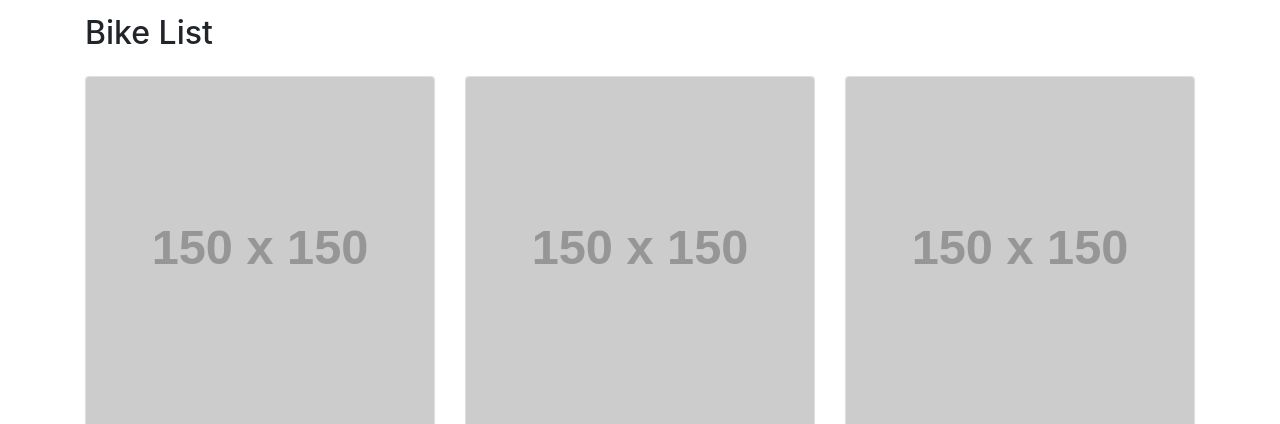
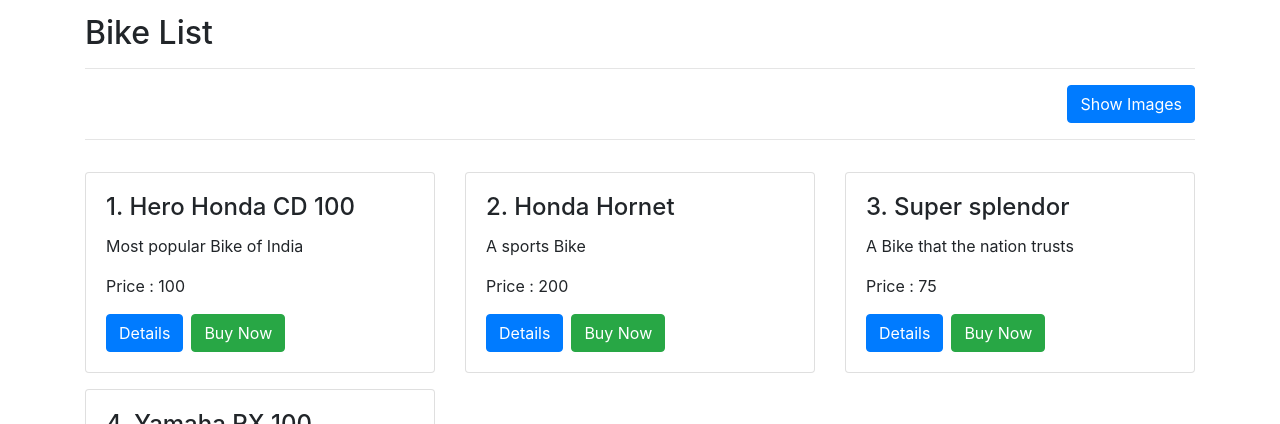
Before and after one commit to mahasuguru/angularfirstapp, an Angular app: page / in a window 1280 px wide. Shown: the part 528-952 px from the top of the page. Built offline with nearby package versions, Linux system fonts and the light colour scheme.

Commit message:
event binding

```diff
--- a/src/app/components/productlist/productlist.component.html
+++ b/src/app/components/productlist/productlist.component.html
@@ -1,15 +1,24 @@
 <h2>{{pageTitle}}</h2>
+<hr>
+<div class="row">
+  <div class="col-md-12">
+    <button type="button" class="btn btn-primary float-right"
+      (click)="toggleImages()">{{showImages ? 'Hide Images': 'Show Images'}}</button>
+  </div>
+</div>
+<hr>
 <div class="row" *ngIf="products && products.length; else noBikes">
   <div class="col-md-4 mt-3" *ngFor="let product of products; let i = index;">
     <div class="card text-left">
-      <img class="card-img-top" src="{{product.imageUrl}}" alt="">
+      <img class="card-img-top" *ngIf="showImages" [src]="product.imageUrl" [title]="product.productName"
+      [style.padding.px]="'5'" alt="">
       <div class="card-body">
         <h4 class="card-title">{{i+1}}. {{product.productName}}</h4>
         <p class="card-text">{{product.description}}</p>
         <p class="card-text">Price : {{product.price}}</p>
 
         <button type="button" class="btn btn-primary mr-2">Details</button>
-        <button type="button" class="btn btn-success" *ngIf="product.isActive">Buy Now</button>
+        <button type="button" class="btn btn-success" [disabled]="!product.isActive">Buy Now</button>
       </div>
     </div>
   </div>
--- a/src/app/components/productlist/productlist.component.ts
+++ b/src/app/components/productlist/productlist.component.ts
@@ -9,7 +9,7 @@
 export class ProductlistComponent {
 
   constructor() { }
-
+  showImages: boolean = false;
   pageTitle: string = 'Bike List';
   products: IProduct[] = [
     {
@@ -17,7 +17,7 @@
       description: "Most popular Bike of India",
       releaseDate: "10-08-1990",
       price: 100,
-      isActive: false,
+      isActive: true,
       imageUrl: "https://via.placeholder.com/150?text=CD100SS",
     },
     {
@@ -50,4 +50,7 @@
   getTitle(): string {
     return 'Hello from Method';
   }
+  toggleImages(): void {
+    this.showImages = !this.showImages;
+  }
 }
```
